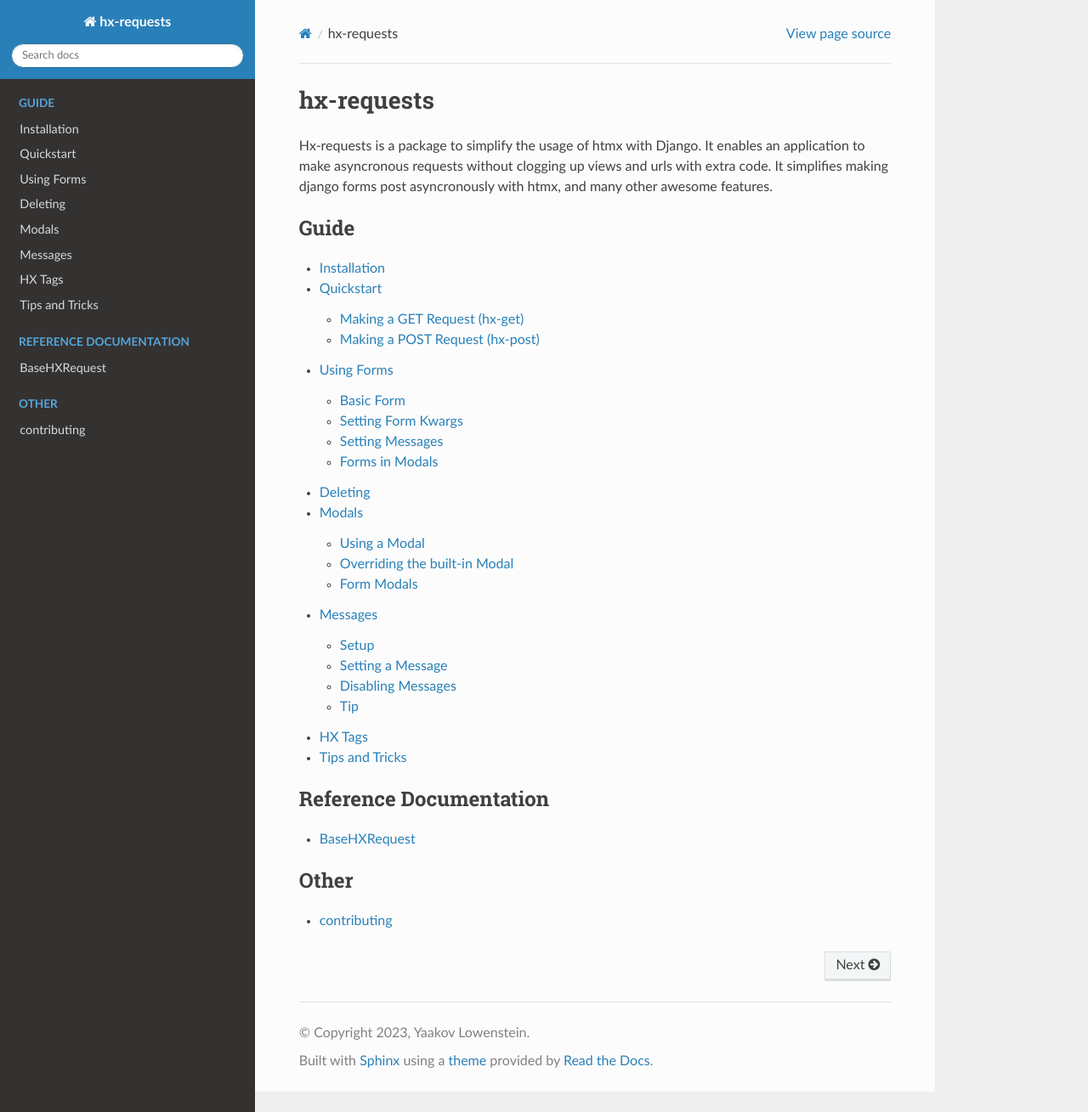
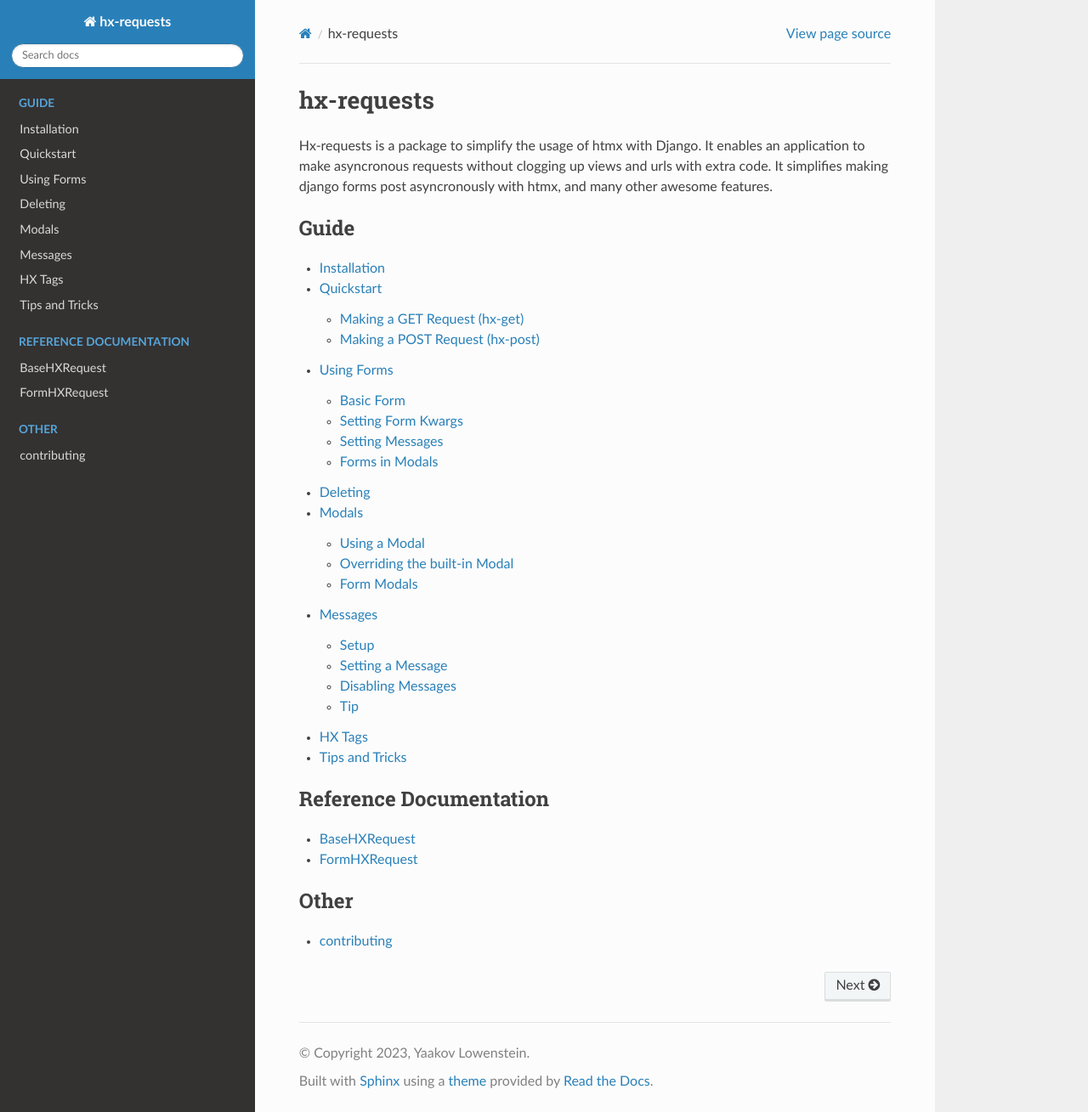
Before and after one commit to yaakovLowenstein/hx-requests, a Sphinx documentation site: the page built from docs/index.rst, in a window 1280 px wide and 1309 px high. Shown: the whole window at 85% size. Built offline with Sphinx 7.4.7 and the Read the Docs theme 2.0.0, drawn with Linux system fonts in a browser that asks for light colours; pages that are not in the unit, such as notebooks, are missing from menus.

```diff
--- a/docs/conf.py
+++ b/docs/conf.py
@@ -36,6 +36,6 @@ html_static_path = ["_static"]
 
 autoapi_dirs = ["../hx_requests"]
 # autoapi_root = "reference/"
-# autoapi_add_toctree_entry = False
-# autoapi_keep_files = True
-# autoapi_generate_api_docs = False
+autoapi_add_toctree_entry = False
+autoapi_keep_files = True
+autoapi_generate_api_docs = False
--- a/docs/index.rst
+++ b/docs/index.rst
@@ -32,6 +32,8 @@ with htmx, and many other awesome features.
 
    autoapi/hx_requests/hx_requests/index
    reference/BaseHXRequest
+   reference/FormHXRequest
+
 
 
 
```
Also changed, not shown: docs/requirements.txt (+43 -2 lines), .readthedocs.yml (renamed from docs/.readthedocs.yml).
